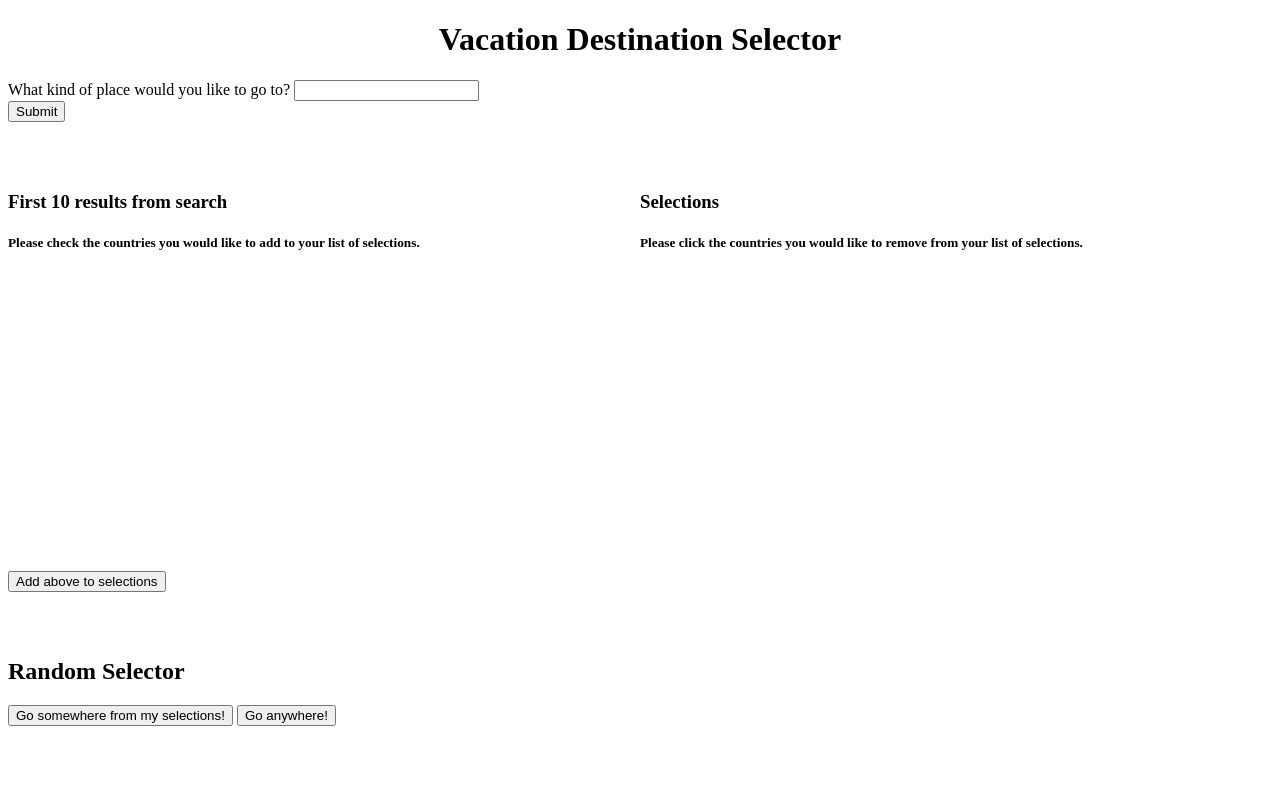
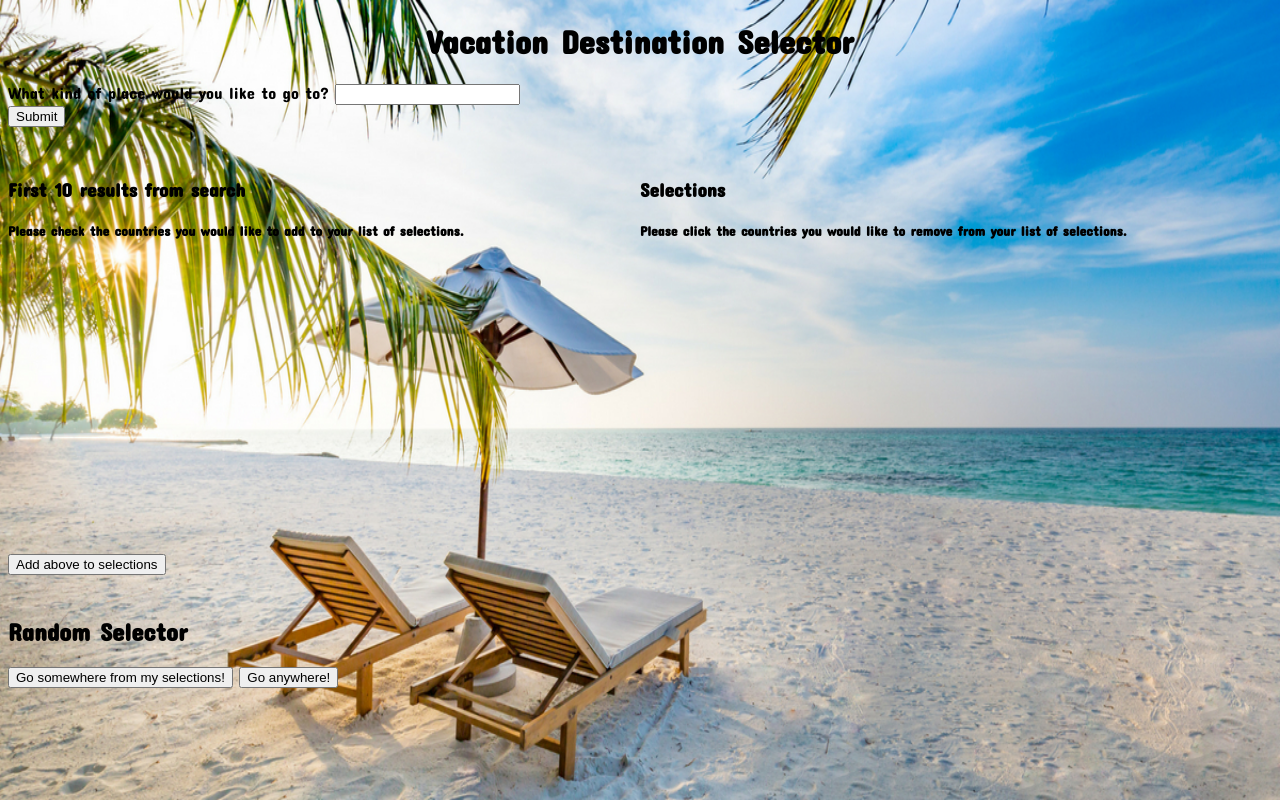
Before and after one commit to MarcoYuen17/Vacation-Destination-Selector, a Flask app: page / in a window 1280 px wide. Run offline with Flask 2, Linux system fonts and the light colour scheme; some libraries are stand-ins or nearby versions.

Commit message:
Debugged removeSelection(), added backdrop, added new fonts

```diff
--- a/static/css/style.css
+++ b/static/css/style.css
@@ -1,3 +1,8 @@
+body {
+    font-family: 'Concert One', Helvetica;
+    font-size: 1.025em; /*TODO: add space for large descriptions*/
+}
+
 .results_and_selections {
     display: flex;
 }
@@ -11,11 +16,11 @@
 }
 
 .results_and_selections {
-    margin-top: 50px;
+    margin-top: 2.5%;
 }
 
 .random_chooser {
-    margin-top: 50px;
+    margin-top: 2%;
 }
 
 .result_container {
@@ -24,13 +29,13 @@
 }
 
 .result, .selection_container {
-    padding: 0.25em;
+    padding: 0.2em;
     visibility: hidden;
 }
 
 .selection {
-    padding: 0.2em;
-    border-radius: 15px;
+    padding: 0.125em;
+    border-radius: 12.5px;
     background-color: white;
     transition: background-color 0.5s;
 }
@@ -50,3 +55,13 @@
 #update_selection_error {
     visibility: hidden;
 }
+
+#backdrop {
+    position: absolute;
+    top: 0;
+    left: 0;
+    z-index: -10;
+    margin: 0;
+    height: 100%;
+    width: 100%;
+}
--- a/static/script.js
+++ b/static/script.js
@@ -15,7 +15,7 @@ async function submitKeyword() {
 }
 
 // Updates "Results" region of webpage
-function updateSiteResults(responseArray) { //TODO: Add more space in HTML if there are many results
+function updateSiteResults(responseArray) {
     const sizeOfResponse = responseArray.length;
 
     for (let i = 1; i <= 10; i++) {
@@ -24,7 +24,7 @@ function updateSiteResults(responseArray) { //TODO: Add more space in HTML if th
         const labelNum = resultNum + 'label';
 
         if (i <= sizeOfResponse) {
-            document.getElementById(checkboxNum).style.visibility = 'visible'; //TODO: Replace with JQuery?
+            document.getElementById(checkboxNum).style.visibility = 'visible';
 
             resultToAdd = responseArray[i-1];
             document.getElementById(labelNum).innerHTML = resultToAdd;
@@ -165,14 +165,10 @@ function getRandomNumber(maximum) {
 
 // Removes a place from the list of activeSelections and removes it from display on the webpage
 function removeSelection(element) {
-    place = element.innerHTML;
-    activeSelections = activeSelections.filter(function(value) {
-        return value !== place;
-    });
-
     element.innerHTML = '';
 
     const idNumRemoved = parseInt(element.id.substr('selection'.length), 10);
+    activeSelections.splice(idNumRemoved - 1, 1);
 
     for (let i = idNumRemoved; i <= 10; i++) {
         const elementToBeReplaced = document.getElementById('selection' + i);
--- a/templates/front.html
+++ b/templates/front.html
@@ -4,12 +4,14 @@
         <title>
             Vacation Destination Selector
         </title>
+        <link href="https://fonts.googleapis.com/css2?family=Concert+One&display=swap" rel="stylesheet">
         <link href='../static/css/style.css' rel='stylesheet' type='text/css'>
         <script src='../static/script.js' type='text/javascript'></script>
         <script src='https://ajax.googleapis.com/ajax/libs/jquery/3.1.0/jquery.min.js'></script>
     </head>
 
     <body>
+        <img src='../static/vacation_backdrop.jpg' id='backdrop'>
         <h1 class='site_title'>Vacation Destination Selector</h1>
         <form>
             <section class='question'>
```
Also changed, not shown: static/vacation_backdrop.jpg (added).
